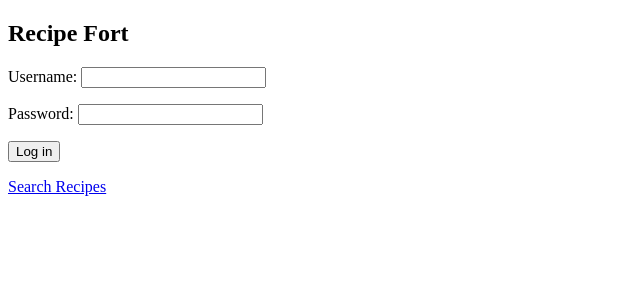
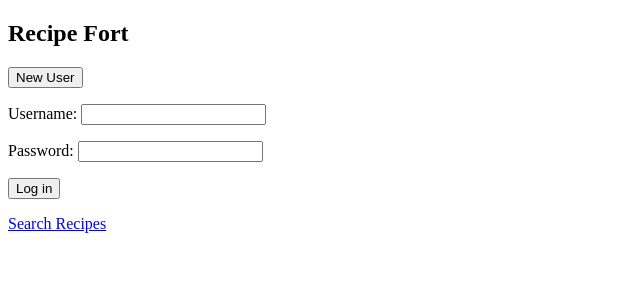
Before and after one commit to Desipeli/recipe-fort, a Flask app: page / in a window 1280 px wide. Shown: the top 300 px of the page, without its empty margins (0-640 px from the left). Run offline with Flask 2, Linux system fonts and the light colour scheme.

Commit message:
Added button for new users

```diff
--- a/templates/index.html
+++ b/templates/index.html
@@ -10,6 +10,9 @@
         <p><a href="/profile/{{session.username}}">View profile</a></p>
         <p><a href="/write_recipe">Write a new recipe</a></p>
         {% else %}
+        <form action="/create_account">
+            <input type="submit" value="New User">
+        </form>
         <form action="/login" method="POST">
             <p>Username: <input type="text" name="username"></p>
             <p>Password:  <input type="password" name="password"></p>
--- a/templates/recipe_list.html
+++ b/templates/recipe_list.html
@@ -7,6 +7,9 @@
         {% if session.username %}
         <p>Logged in as {{ session.username }} <a href="/logout">Log out</a></p>
         {% else %}
+        <form action="/create_account">
+            <input type="submit" value="New User">
+        </form>
         <p>{{ login_error }}</p>
         <form action="/login" method="POST">
             <p>Username: <input type="text" name="username"></p>
```
